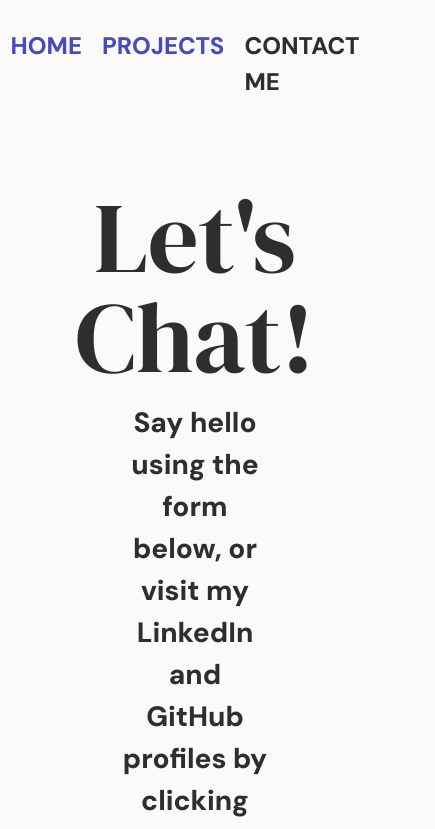
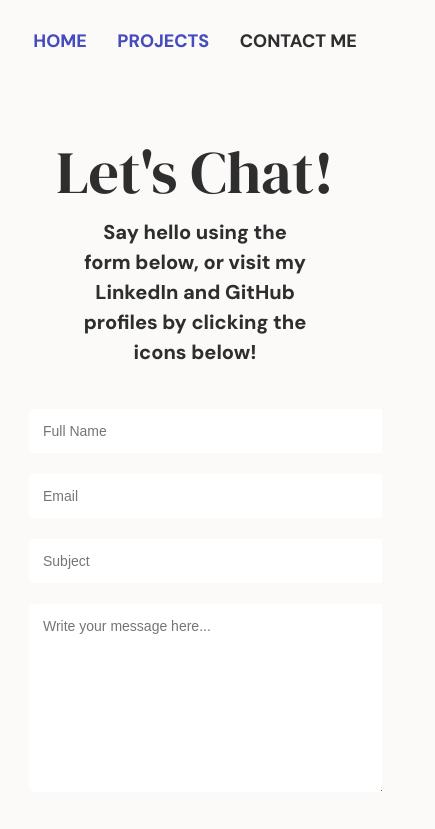
Before and after one commit to brooklinlee/portfolio, a React (Vite) app: page /contact in a window 390 px wide. Shown: the top 829 px of the page, 435 px wide, since content can reach past the window. Built offline with nearby package versions, Linux system fonts and the light colour scheme; the HTML template or start-up script is replaced by a standard one.

Commit message:
add media query to contact page

```diff
--- a/src/components/Nav/Nav.css
+++ b/src/components/Nav/Nav.css
@@ -23,3 +23,10 @@ nav a.active {
   font-weight: 800;
   color: var(--text-color);
 }
+
+@media (max-width: 480px) {
+  nav a {
+    font-size: 18px;
+    margin: 0 auto;
+  }
+}
--- a/src/pages/Contact/Contact.css
+++ b/src/pages/Contact/Contact.css
@@ -1,11 +1,11 @@
-h1 {
+.lets-chat {
   padding-top: 70px;
   font-size: 100px;
   text-align: center;
 }
 
-h3 {
-  margin: 4% 30%  2%;
+.say-hello {
+  margin: 4% 20%  2%;
   text-align: center;
 }
 
@@ -16,6 +16,16 @@ h3 {
 
 .contact-links img{
   width: 80px;
-  margin: 60px;
+  margin: 40px 80px;
   cursor: pointer;
 }
+
+@media (max-width: 480px) {
+  .lets-chat {
+    font-size: 60px;
+  }
+
+  .say-hello {
+    font-size: 20px;
+  }
+}
--- a/src/pages/Contact/Contact.jsx
+++ b/src/pages/Contact/Contact.jsx
@@ -7,8 +7,8 @@ import './Contact.css'
 const Contact = () => {
   return (
     <>
-    <h1>Let's Chat!</h1>
-    <h3>Say hello using the form below, or visit my LinkedIn and GitHub profiles by clicking the icons below!</h3>
+    <h1 className="lets-chat">Let's Chat!</h1>
+    <h3 className="say-hello">Say hello using the form below, or visit my LinkedIn and GitHub profiles by clicking the icons below!</h3>
     <ContactForm />
     <div className="contact-links">
       <a href="https://github.com/brooklinlee"><img src="./src/assets/6.svg" alt="GitHub Logo" /></a>
```
